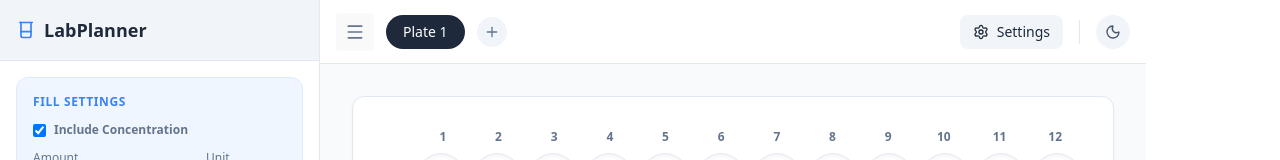
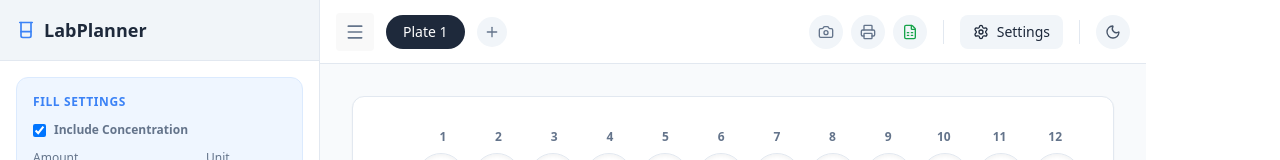
Before and after one commit to justinamm6-maker/lab-planner, a React (Vite) app: page / in a window 1280 px wide. Shown: the top 160 px of the page. Built offline with nearby package versions, Linux system fonts and the light colour scheme.

Commit message:
Add files via upload

```diff
--- a/package.json
+++ b/package.json
@@ -9,8 +9,10 @@
     "lint": "eslint .",
     "preview": "vite preview"
   },
-  "dependencies": {
+"dependencies": {
     "lucide-react": "^0.554.0",
+    "html2canvas": "^1.4.1",
+    "xlsx": "^0.18.5",
     "react": "^19.2.0",
     "react-dom": "^19.2.0"
   },
--- a/src/App.tsx
+++ b/src/App.tsx
@@ -1,4 +1,4 @@
-import { useState, useEffect } from 'react';
+import { useState, useEffect, useRef } from 'react';
 import {
   Plus,
   Trash2,
@@ -9,8 +9,13 @@ import {
   Moon,
   Sun,
   Settings,
-  AlertTriangle
+  AlertTriangle,
+  Camera,
+  Printer,
+  FileSpreadsheet
 } from 'lucide-react';
+import html2canvas from 'html2canvas';
+import { utils, writeFile } from 'xlsx';
 
 // --- Types ---
 interface Reagent {
@@ -106,6 +111,9 @@ export default function LabPlanner() {
     action: null
   });
 
+  // Ref for screenshot
+  const plateRef = useRef<HTMLDivElement>(null);
+
   useEffect(() => {
     if (window.innerWidth < 768) setIsSidebarOpen(false);
   }, []);
@@ -130,6 +138,67 @@ export default function LabPlanner() {
       }
     });
   };
+
+  // --- Export Functions ---
+
+  const handleExportImage = async () => {
+    if (!plateRef.current) return;
+    try {
+      const canvas = await html2canvas(plateRef.current, {
+        backgroundColor: darkMode ? '#0f172a' : '#ffffff', // Match theme
+        scale: 2 // Higher quality
+      });
+      const link = document.createElement('a');
+      link.download = `${activePlate.name.replace(/\s+/g, '_')}_layout.png`;
+      link.href = canvas.toDataURL();
+      link.click();
+    } catch (err) {
+      console.error("Export failed", err);
+      alert("Failed to export image");
+    }
+  };
+
+  const handleExportExcel = () => {
+    const config = PLATE_SIZES[activePlate.size];
+    const rows = [];
+
+    // Header Row (1, 2, 3...)
+    const headerRow = ['']; // Empty corner cell
+    for (let c = 0; c < config.cols; c++) {
+      headerRow.push(`${c + 1}`);
+    }
+    rows.push(headerRow);
+
+    // Data Rows
+    for (let r = 0; r < config.rows; r++) {
+      const rowData = [getRowLabel(r)]; // Row Label (A, B, C...)
+      for (let c = 0; c < config.cols; c++) {
+        const key = `${r}-${c}`;
+        const well = activePlate.wells[key];
+        if (well) {
+          const reagent = reagents.find(reg => reg.id === well.reagentId);
+          const reagentName = reagent ? reagent.name : 'Unknown';
+          const val = well.value ? ` (${well.value}${well.unit})` : '';
+          rowData.push(`${reagentName}${val}`);
+        } else {
+          rowData.push('');
+        }
+      }
+      rows.push(rowData);
+    }
+
+    // Create Sheet
+    const ws = utils.aoa_to_sheet(rows);
+    const wb = utils.book_new();
+    utils.book_append_sheet(wb, ws, "Plate Layout");
+    writeFile(wb, `${activePlate.name.replace(/\s+/g, '_')}.xlsx`);
+  };
+
+  const handlePrint = () => {
+    window.print();
+  };
+
+  // --- Handlers ---
 
   const initiateAddPlate = () => {
     setModalMode('create');
@@ -277,9 +346,20 @@ export default function LabPlanner() {
   return (
     <div className={`flex h-screen w-full font-sans overflow-hidden transition-colors duration-200 ${bgMain} ${textMain}`}>
 
+      {/* Print-specific styles to hide UI elements when printing */}
+      <style>{`
+        @media print {
+          @page { size: landscape; margin: 0.5cm; }
+          body { -webkit-print-color-adjust: exact; }
+          aside, header, .no-print { display: none !important; }
+          main { position: static; height: auto; overflow: visible; }
+          .print-container { border: none !important; box-shadow: none !important; width: 100% !important; }
+        }
+      `}</style>
+
       {/* Custom Confirmation Modal */}
       {confirmConfig.isOpen && (
-        <div className="fixed inset-0 bg-black/70 z-[60] flex items-center justify-center p-4 backdrop-blur-sm">
+        <div className="fixed inset-0 bg-black/70 z-[60] flex items-center justify-center p-4 backdrop-blur-sm no-print">
             <div className={`${bgSurface} p-6 rounded-xl shadow-2xl w-full max-w-sm border ${border} transform scale-100 animate-in fade-in zoom-in duration-200`}>
                 <div className="flex items-center gap-3 text-amber-500 mb-4">
                     <AlertTriangle className="w-6 h-6" />
@@ -306,7 +386,7 @@ export default function LabPlanner() {
 
       {/* Settings Modal */}
       {modalOpen && (
-        <div className="fixed inset-0 bg-black/60 z-50 flex items-center justify-center p-4">
+        <div className="fixed inset-0 bg-black/60 z-50 flex items-center justify-center p-4 no-print">
           <div className={`${bgSurface} p-6 rounded-xl shadow-2xl w-full max-w-sm border ${border}`}>
             <h2 className="text-lg font-bold mb-4">{modalMode === 'create' ? 'Create New Plate' : 'Edit Plate'}</h2>
 
@@ -369,7 +449,7 @@ export default function LabPlanner() {
       {/* Mobile Sidebar Overlay */}
       {isSidebarOpen && (
         <div
-          className="fixed inset-0 bg-black/50 z-20 md:hidden"
+          className="fixed inset-0 bg-black/50 z-20 md:hidden no-print"
           onClick={() => setIsSidebarOpen(false)}
         />
       )}
@@ -561,6 +641,34 @@ export default function LabPlanner() {
           </div>
 
           <div className="flex items-center gap-2">
+
+            {/* Export Actions */}
+            <button
+              onClick={handleExportImage}
+              className={`hidden sm:flex p-2 rounded-full ${darkMode ? 'bg-slate-800 hover:bg-slate-700' : 'bg-slate-100 hover:bg-slate-200'} ${textMuted}`}
+              title="Download Image"
+            >
+              <Camera className="w-4 h-4" />
+            </button>
+
+            <button
+              onClick={handlePrint}
+              className={`hidden sm:flex p-2 rounded-full ${darkMode ? 'bg-slate-800 hover:bg-slate-700' : 'bg-slate-100 hover:bg-slate-200'} ${textMuted}`}
+              title="Print / Save as PDF"
+            >
+              <Printer className="w-4 h-4" />
+            </button>
+
+            <button
+              onClick={handleExportExcel}
+              className={`hidden sm:flex p-2 rounded-full ${darkMode ? 'bg-slate-800 hover:bg-slate-700' : 'bg-slate-100 hover:bg-slate-200'} ${textMuted}`}
+              title="Export to Excel"
+            >
+              <FileSpreadsheet className="w-4 h-4 text-green-600" />
+            </button>
+
+            <div className={`hidden sm:block w-px h-6 mx-2 ${darkMode ? 'bg-slate-700' : 'bg-slate-200'}`}></div>
+
             {/* Edit Plate Button */}
             <button
               onClick={initiateEditPlate}
@@ -586,8 +694,11 @@ export default function LabPlanner() {
         {/* Plate Viewport */}
         <div className={`flex-1 overflow-auto ${bgMain} p-4 md:p-8 relative touch-pan-x touch-pan-y`}>
 
-          {/* Grid Container */}
-          <div className={`min-w-fit mx-auto ${bgSurface} p-4 md:p-8 rounded-xl shadow-sm border ${border}`}>
+          {/* Grid Container (Ref attached here for screenshot) */}
+          <div
+            ref={plateRef}
+            className={`print-container min-w-fit mx-auto ${bgSurface} p-4 md:p-8 rounded-xl shadow-sm border ${border}`}
+          >
 
             {/* Grid Header (Column Numbers) */}
             <div
```
